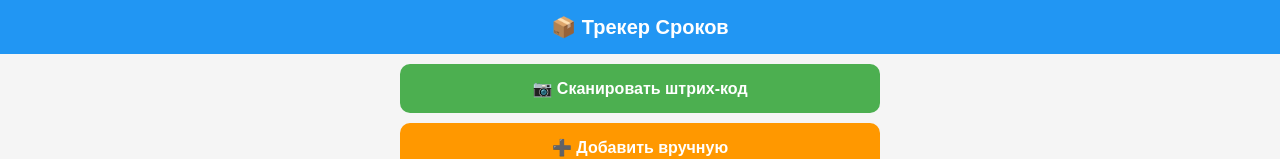
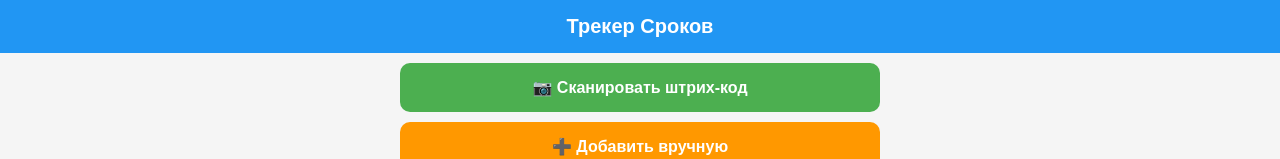
Before and after one commit to damirchik3221/barcode-tracker-2, a plain HTML site: page index.html in a window 1280 px wide. Shown: the top 159 px of the page. Drawn offline with Linux system fonts and the light colour scheme.

Commit message:
Update index.html

```diff
--- a/index.html
+++ b/index.html
@@ -58,7 +58,7 @@
     </style>
 </head>
 <body>
-    <div class="header">📦 Трекер Сроков</div>
+    <div class="header">Трекер Сроков</div>
 
     <!-- Всплывающие алерты -->
     <div class="alert-popup" id="alert-popup"></div>
```
